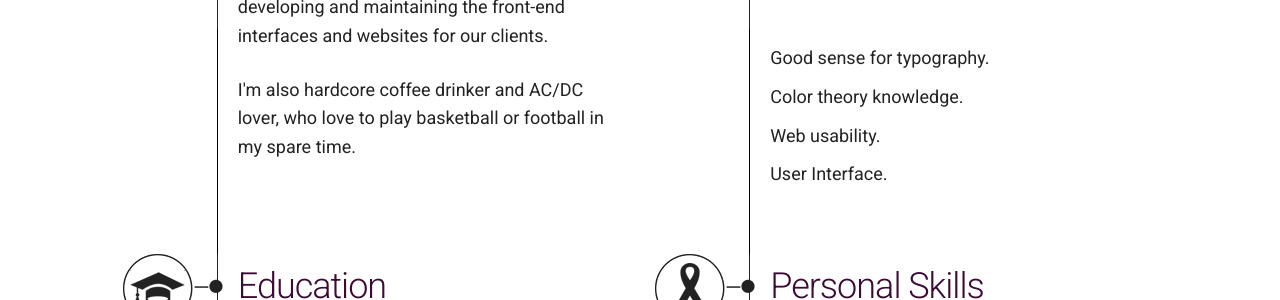
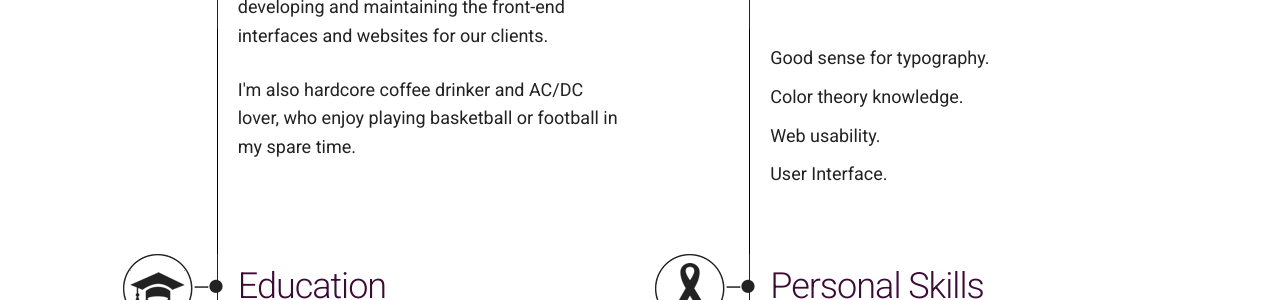
Before and after one commit to KleoPetroff/kleopetroff.github.io, a Jekyll site: the page built from about.html, in a window 1280 px wide. Shown: the part 1097-1397 px from the top of the page. Built offline with Jekyll 4.4.1, drawn with Linux system fonts in a browser that asks for light colours.

Commit message:
Grammatical fixes

```diff
--- a/about.html
+++ b/about.html
@@ -35,7 +35,7 @@ layout: default
 
             <p>Currently I'm coding for KUKUI, an American based company, specialized in web solutions for the automotive industry.
             My daily (and sometimes nightly) responsibilities are developing and maintaining the front-end interfaces and websites for our clients.</p>
-            <p>I'm also hardcore coffee drinker and AC/DC lover, who love to play basketball or football in my spare time.</p>
+            <p>I'm also hardcore coffee drinker and AC/DC lover, who enjoy playing basketball or football in my spare time.</p>
         </div>
         <div class="five columns right second">
             <h3>Skills</h3>
```
